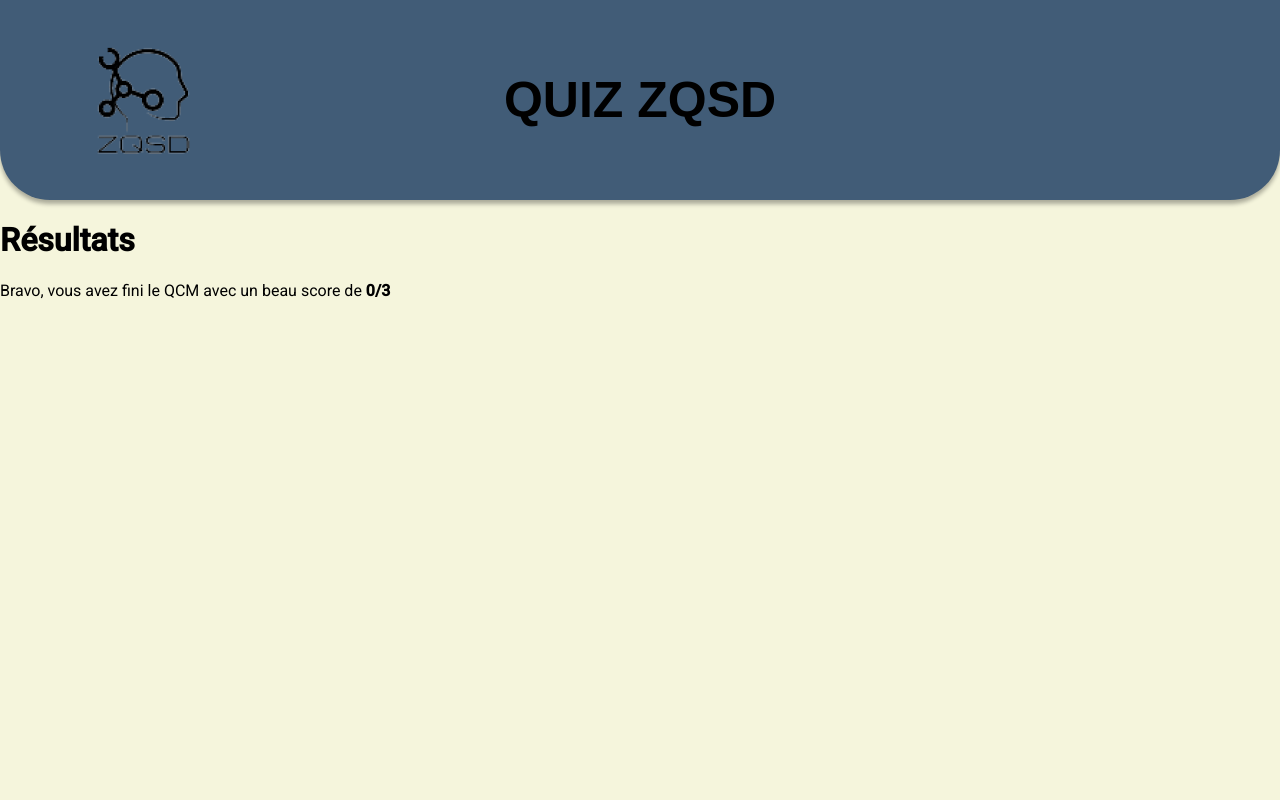
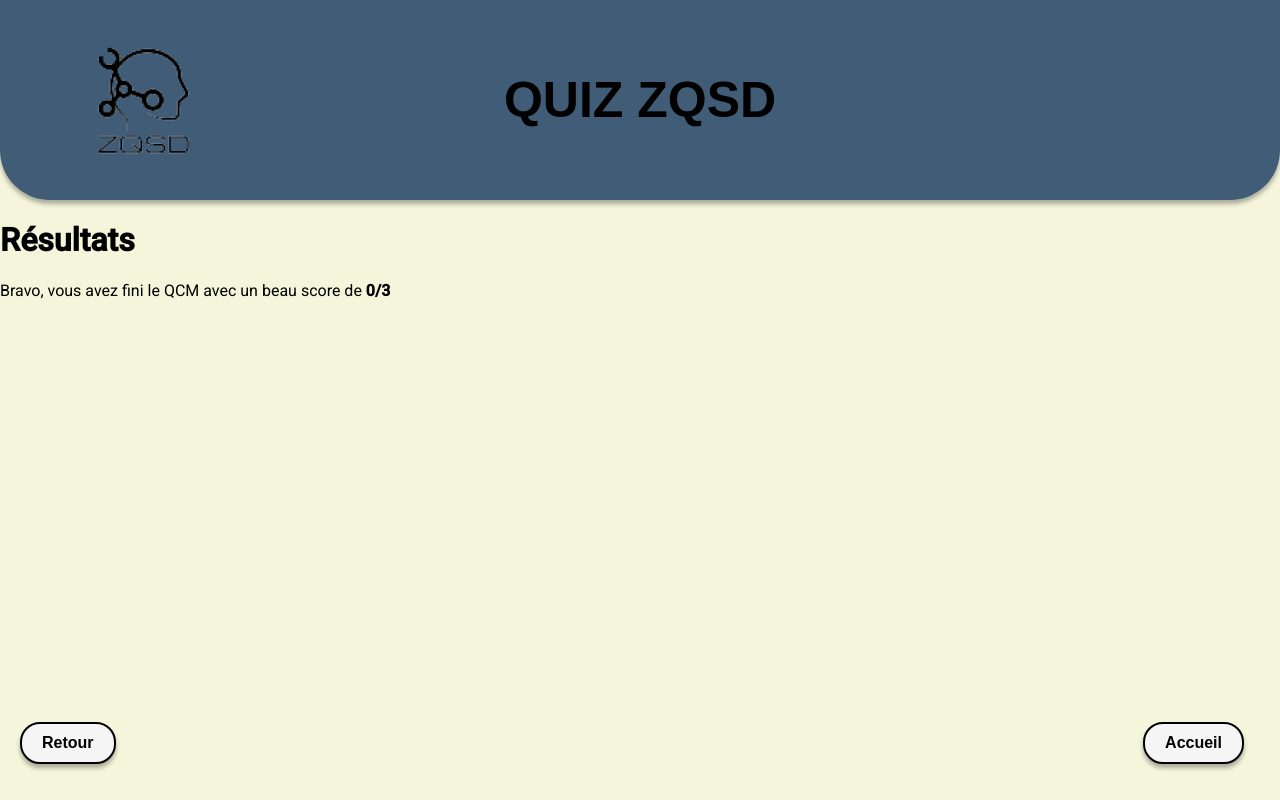
Before and after one commit to 2019-2020-ps6/2022-2023-ps6-zqsd, an Angular app in the folder front-end/: page /results in a window 1280 px wide. Built offline with nearby package versions, Linux system fonts and the light colour scheme.

Commit message:
plus de boutons

```diff
--- a/front-end/src/app/quizz-list/quizz-list.component.html
+++ b/front-end/src/app/quizz-list/quizz-list.component.html
@@ -19,3 +19,4 @@
   </ul>
 </div>
 <button routerLink="/homePage" class ="button-home">Accueil</button>
+<button routerLink="/ParameterPage" class="button-parametre">Parametre</button>
--- a/front-end/src/app/results/results.component.html
+++ b/front-end/src/app/results/results.component.html
@@ -1,4 +1,6 @@
 <div>
-  <h1>Résultats</h1>
+  <h1 style="text-emphasis: center;">Résultats</h1>
   <p>Bravo, vous avez fini le QCM avec un beau score de <strong>{{ gameService.score.goodAnswers }}/{{ gameService.currentQuiz.questions.length-1 }}</strong></p>
 </div>
+<button routerLink="/homePage" class="button-home"> Accueil</button>
+<button class = "button-parametre">Retour</button>
```
